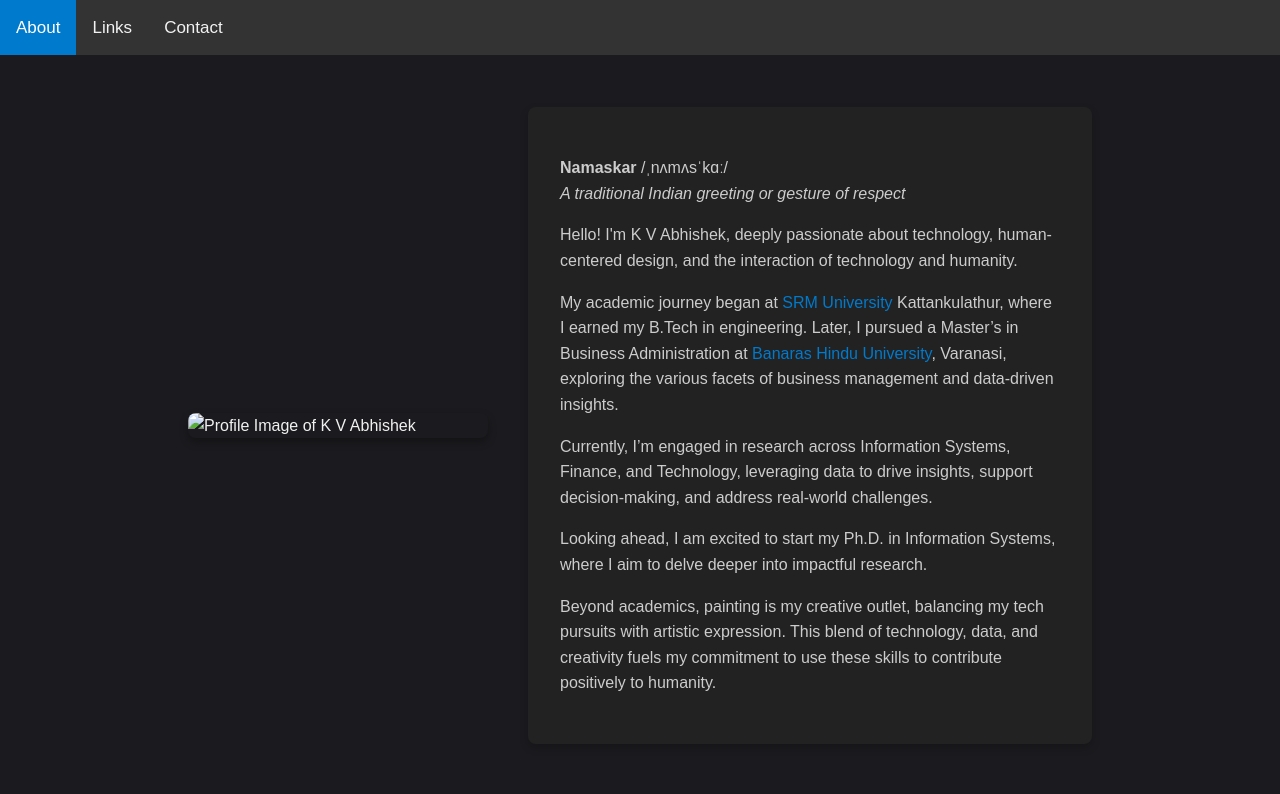
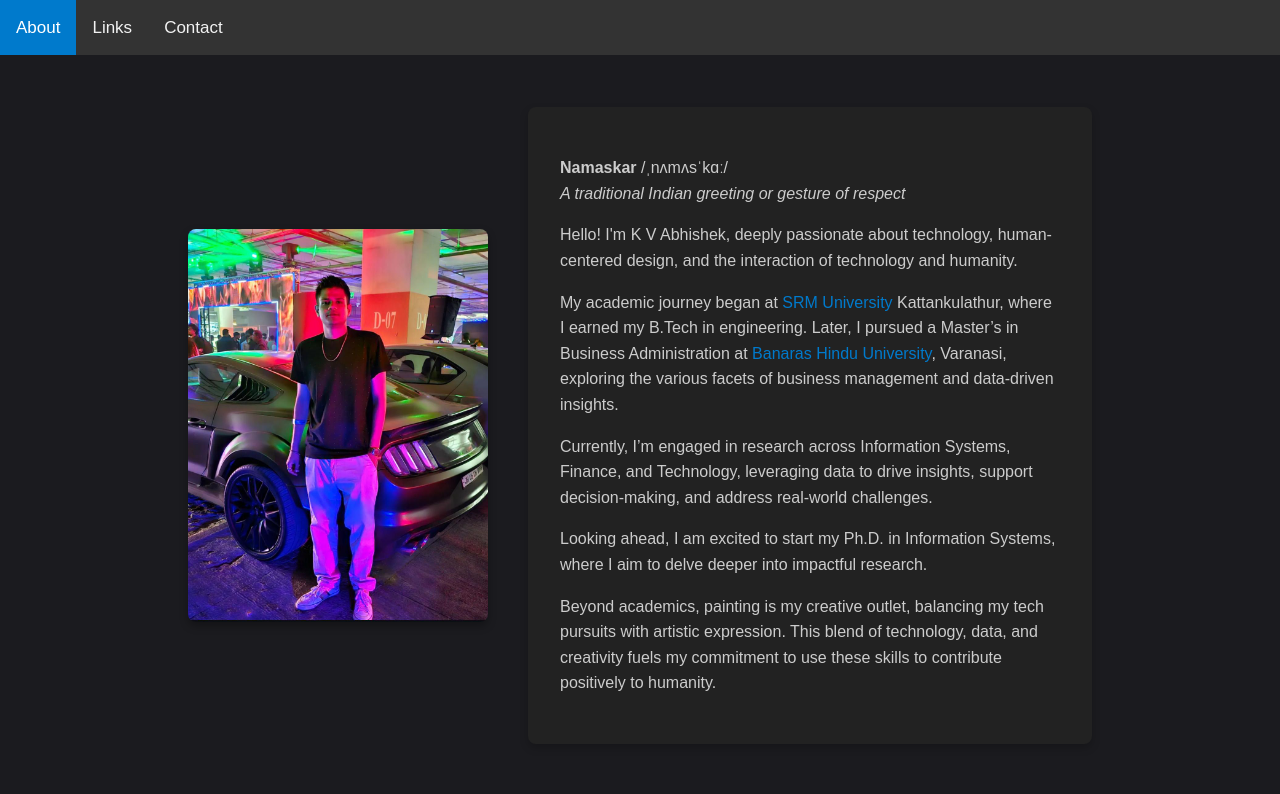
Before and after one commit to kvabhishekk/K-V-Abhishek, a plain HTML site: page index.html in a window 1280 px wide. Shown: the top 794 px of the page. Drawn offline with Linux system fonts and the light colour scheme.

Commit message:
index.html

```diff
--- a/index.html
+++ b/index.html
@@ -133,7 +133,7 @@
 
     <!-- Main Content with Flex Layout -->
     <div class="container">
-        <img src="profile.jpg" alt="Profile Image of K V Abhishek" class="profile-image">
+        <img src="profile.jpeg" alt="Profile Image of K V Abhishek" class="profile-image">
 
         <div class="content">
             <p><strong>Namaskar</strong> /ˌnʌmʌsˈkɑː/<br><em>A traditional Indian greeting or gesture of respect</em></p>
```
